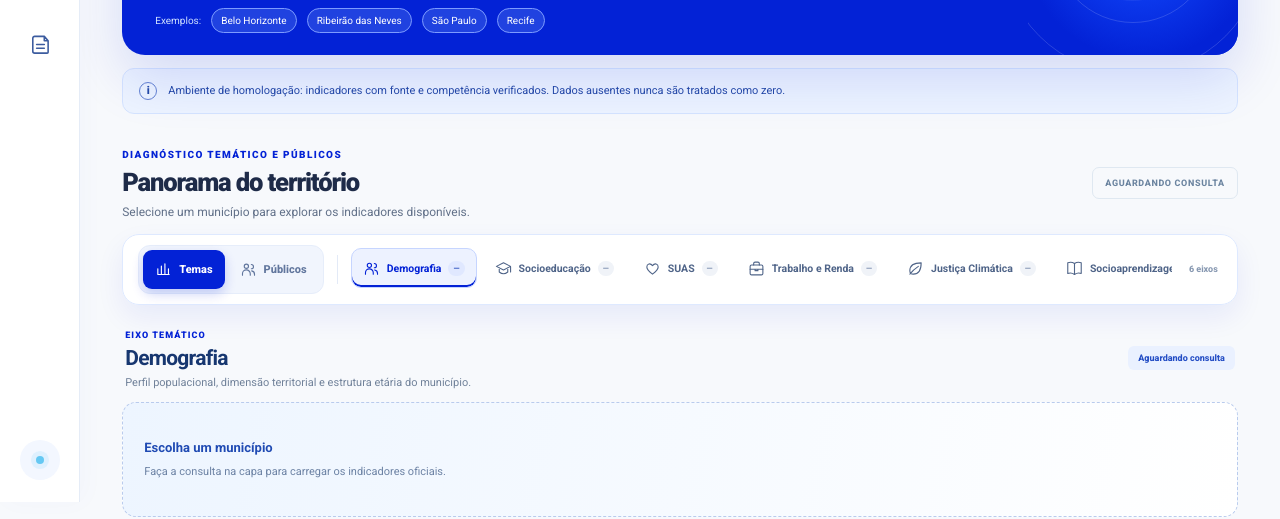
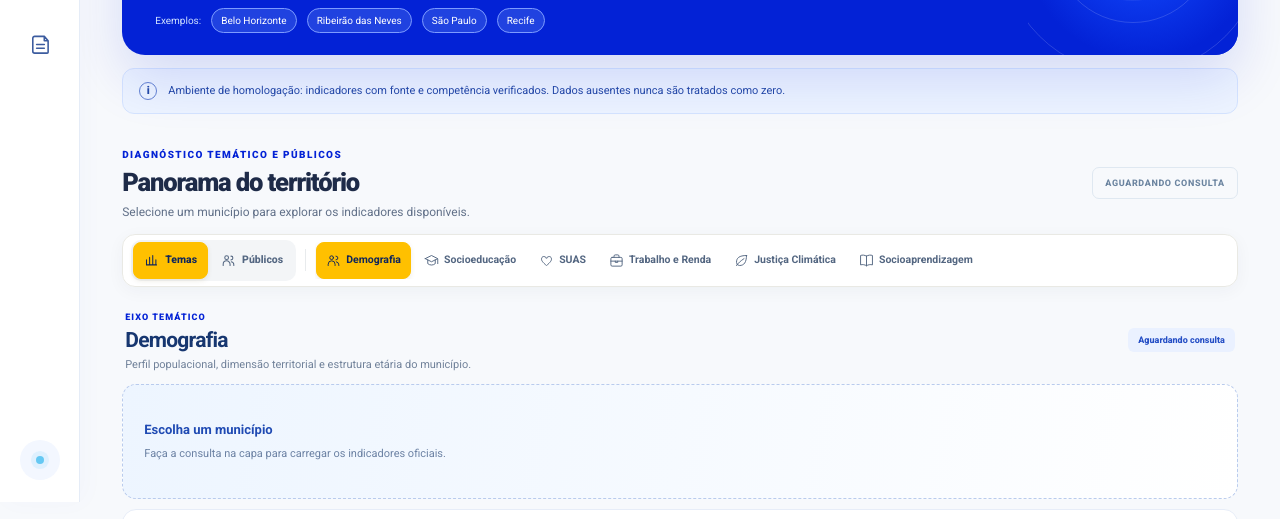
Before and after one commit to marcosalmeida-cpu/diagnostico, a website: page index.html in a window 1280 px wide. Shown: the part 298-817 px from the top of the page. Drawn offline with Linux system fonts and the light colour scheme.

Commit message:
feat: carregar variantes premium e ultra após estilos institucionais

```diff
--- a/index.html
+++ b/index.html
@@ -11,6 +11,7 @@
 <link rel="preconnect" href="https://fonts.gstatic.com" crossorigin>
 <link href="https://fonts.googleapis.com/css2?family=Roboto:wght@400;500;600;700;800;900&display=swap" rel="stylesheet">
 <link rel="stylesheet" href="/styles.css">
+<link rel="stylesheet" href="/nav-variants.css">
 <script src="/taxonomy.js" defer></script>
 <script src="/app.js" defer></script>
 </head>
```
